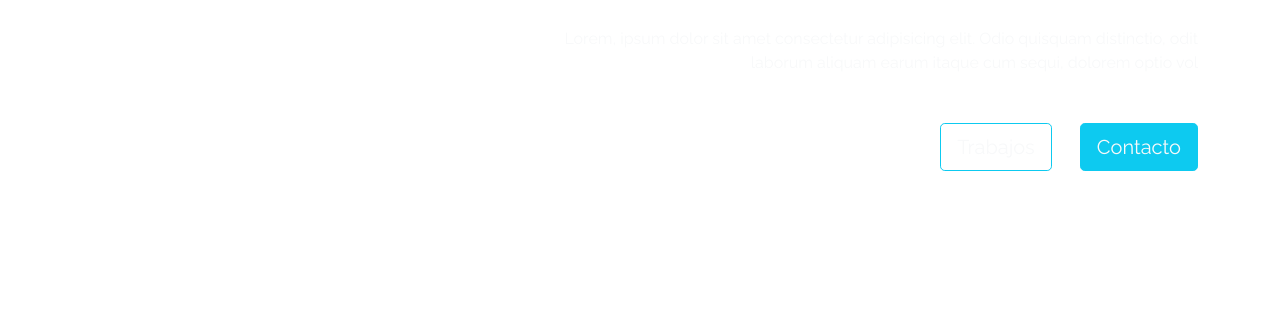
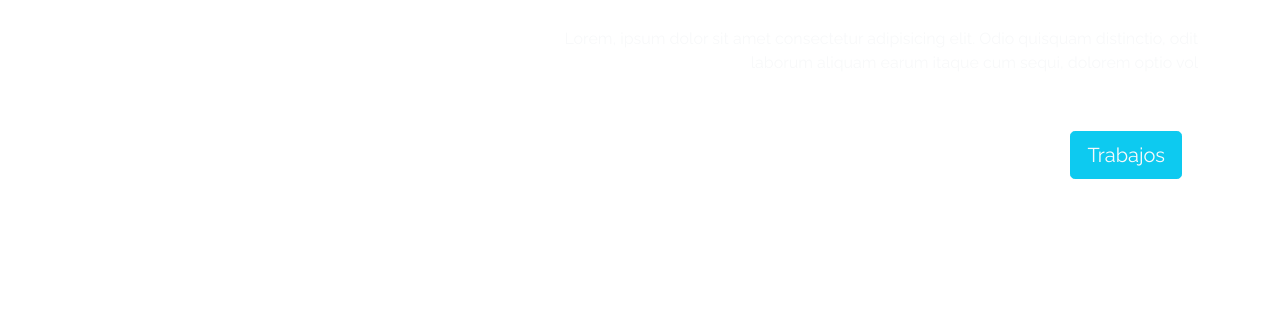
Before and after one commit to gsalgueroi/Desafio06_CV, a plain HTML site: page index.html in a window 1280 px wide. Shown: the part 203-520 px from the top of the page. Drawn offline with nearby package versions, Linux system fonts and the light colour scheme.

Commit message:
Ultima modificacion de menus activos

```diff
--- a/index.html
+++ b/index.html
@@ -59,9 +59,16 @@
                     Lorem, ipsum dolor sit amet consectetur adipisicing elit. Odio quisquam distinctio, odit laborum aliquam
                     earum itaque cum sequi, dolorem optio vol
                 </p>
-                <div class="mb-5 pb-5">
-                    <button class="btn btn-lg btn-outline-info text-light me-4">Trabajos</button>
-                    <button class="btn btn-lg btn-info text-light">Contacto</button>
+                <div class="mb-5 pb-2">
+                    <!--
+                    <a class="nav-link" href="#Trabajos-Colaborativos">
+                        <button class="btn btn-lg btn-outline-info text-light me-4">Trabajos</button>
+                    </a>
+                    -->
+
+                    <a class="nav-link" href="#Trabajos-Colaborativos">
+                        <button class="btn btn-lg btn-info text-light">Trabajos</button>
+                    </a>
                 </div>
             </div>
         </div>
```
